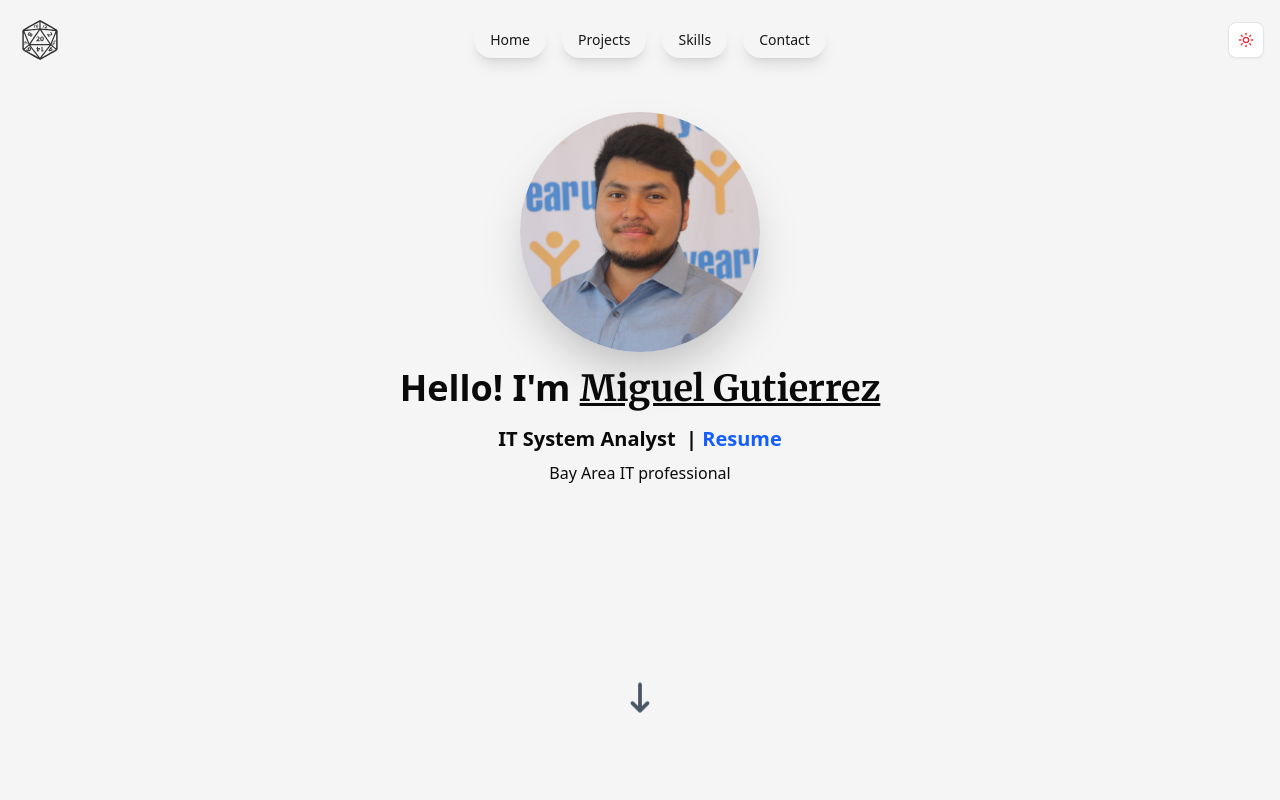
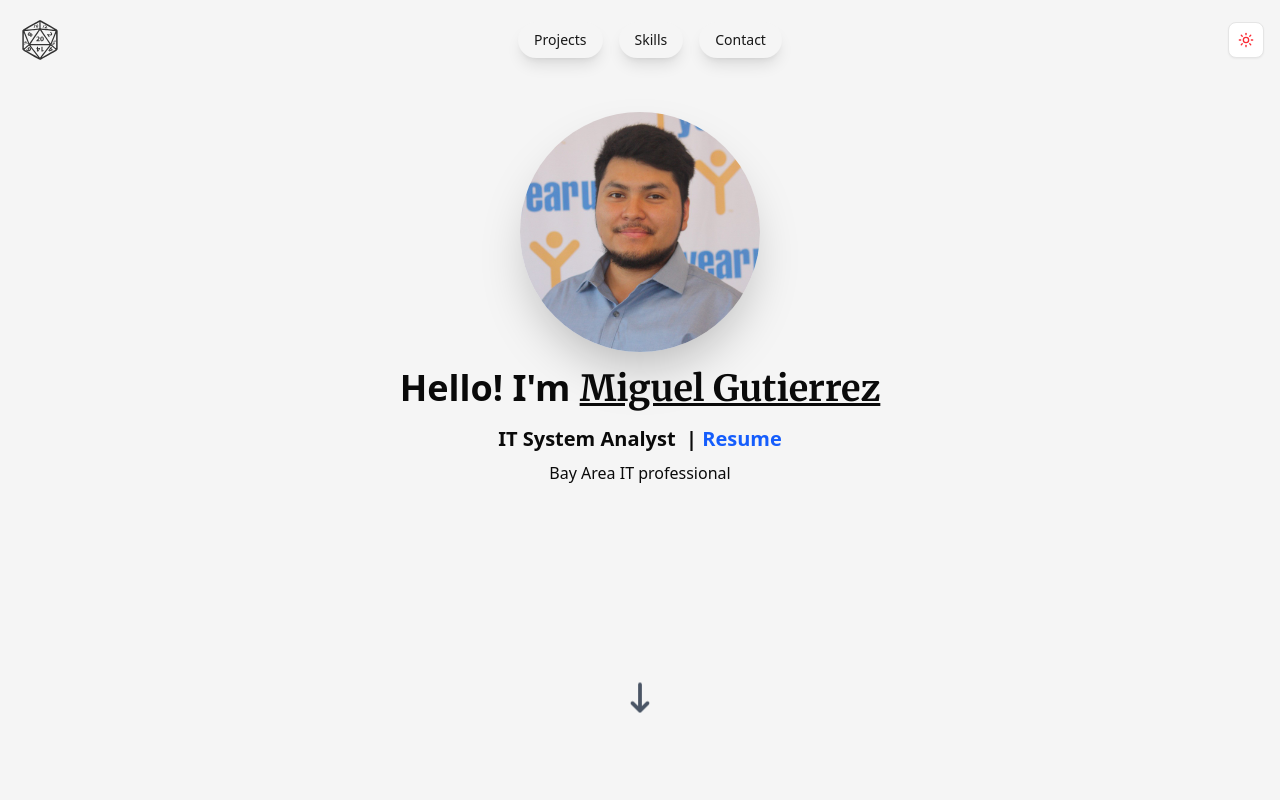
Before and after one commit to miguelgutierrez2017/gmiguel.com, a Next.js app in the folder gmiguel.com/: page / in a window 1280 px wide. Shown: the top 800 px of the page. Built offline with nearby package versions, Linux system fonts and the light colour scheme.

Commit message:
Remove Home link from navigation component for cleaner layout

```diff
--- a/gmiguel.com/src/components/navbuttons.js
+++ b/gmiguel.com/src/components/navbuttons.js
@@ -7,15 +7,6 @@ import { buttonVariants } from "./ui/button";
 export default function Navigation() {
   return (
     <nav className="flex-1 flex justify-center space-x-4">
-      <Link
-        href="#about"
-        className={cn(
-          buttonVariants({ variant: "default" }),
-          "hover:bg-blue-600 shadow-lg rounded-3xl hover:rounded-xl transition-all duration-300 ease-linear cursor-pointer"
-        )}
-      >
-        Home
-      </Link>
       <Link
         href="#projects"
         className={cn(
```
